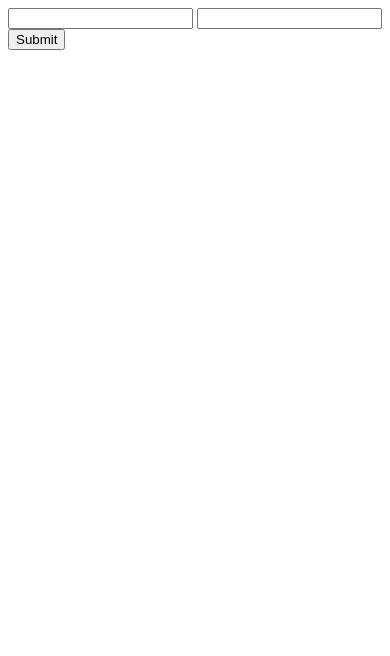
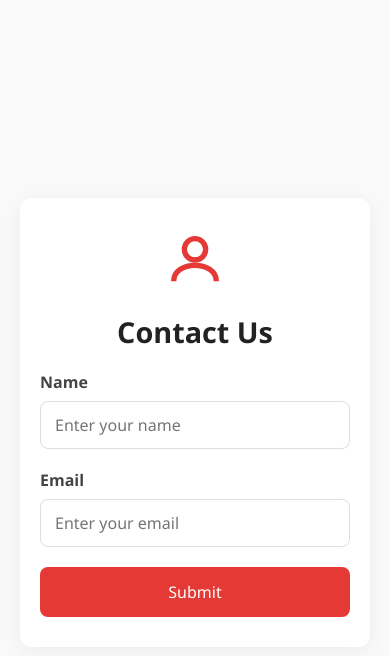
Before and after one commit to renzi-a/groupact, a plain HTML site: page contact.html in a window 390 px wide. Drawn offline with Linux system fonts and the light colour scheme.

Commit message:
Changes in about.html and contact.html

```diff
--- a/contact.html
+++ b/contact.html
@@ -1,12 +1,198 @@
 <!DOCTYPE html>
-<html>
-<head><title>Contact</title></head>
+<html lang="en">
+<head>
+    <meta charset="UTF-8" />
+    <title>Contact</title>
+    <meta name="viewport" content="width=device-width, initial-scale=1" />
+
+    <style>
+        /* Base reset */
+        *, *::before, *::after {
+            box-sizing: border-box;
+            margin: 0;
+            padding: 0;
+            font-family: 'Segoe UI', Tahoma, Geneva, Verdana, sans-serif;
+        }
+
+        body {
+            background-color: #f9f9f9;
+            color: #333;
+            display: flex;
+            justify-content: center;
+            align-items: center;
+            min-height: 100vh;
+            padding: 20px;
+        }
+
+        .contact-form {
+            background-color: #fff;
+            padding: 40px;
+            border-radius: 12px;
+            box-shadow: 0 4px 20px rgba(0,0,0,0.05);
+            max-width: 400px;
+            width: 100%;
+            position: relative;
+            overflow: hidden;
+            transition: all 0.3s ease-in-out;
+        }
+
+        .user-icon {
+            display: flex;
+            justify-content: center;
+            margin-bottom: 20px;
+        }
+
+        .user-icon svg {
+            width: 64px;
+            height: 64px;
+            stroke: #e53935;
+            stroke-width: 2;
+        }
+
+        .contact-form h2 {
+            font-size: 1.8rem;
+            margin-bottom: 20px;
+            color: #222;
+            text-align: center;
+        }
+
+        .form-group {
+            margin-bottom: 20px;
+        }
+
+        .form-group label {
+            display: block;
+            margin-bottom: 8px;
+            font-weight: 600;
+            color: #444;
+        }
+
+        .form-group input {
+            width: 100%;
+            padding: 12px 14px;
+            border: 1px solid #ddd;
+            border-radius: 8px;
+            font-size: 1rem;
+            transition: border-color 0.3s, box-shadow 0.3s;
+        }
+
+        .form-group input:focus {
+            border-color: #e53935;
+            box-shadow: 0 0 0 3px rgba(229, 57, 53, 0.2);
+            outline: none;
+        }
+
+        .submit-btn {
+            width: 100%;
+            padding: 14px;
+            font-size: 1rem;
+            background-color: #e53935;
+            color: #fff;
+            border: none;
+            border-radius: 8px;
+            cursor: pointer;
+            transition: background-color 0.3s;
+        }
+
+        .submit-btn:hover {
+            background-color: #c62828;
+        }
+
+        .success-message {
+            display: none;
+            position: absolute;
+            top: 50%;
+            left: 50%;
+            transform: translate(-50%, -50%);
+            text-align: center;
+            color: #e53935;
+            animation: fadeIn 0.5s ease-in-out forwards;
+        }
+
+        .success-message svg {
+            width: 60px;
+            height: 60px;
+            margin-bottom: 16px;
+            stroke-width: 2.5;
+        }
+
+        @keyframes fadeIn {
+            0% { opacity: 0; transform: translate(-50%, -50%) scale(0.9); }
+            100% { opacity: 1; transform: translate(-50%, -50%) scale(1); }
+        }
+
+        /* Responsive */
+        @media (max-width: 480px) {
+            .contact-form {
+                padding: 30px 20px;
+            }
+        }
+    </style>
+</head>
+
 <body>
-    <form>
-        <input type="text" name="name">
-        <input type="email" name="email">
-        <button>Submit</button>
+    <form class="contact-form" id="contactForm">
+        <!-- User icon -->
+        <div class="user-icon">
+            <svg viewBox="0 0 24 24" fill="none">
+                <circle cx="12" cy="8" r="4" stroke="#e53935" stroke-width="2" />
+                <path d="M4 20c0-4 4-6 8-6s8 2 8 6" stroke="#e53935" stroke-width="2" />
+            </svg>
+        </div>
+
+        <h2>Contact Us</h2>
+
+        <div class="form-group">
+            <label for="name">Name</label>
+            <input type="text" id="name" name="name" required placeholder="Enter your name" />
+        </div>
+
+        <div class="form-group">
+            <label for="email">Email</label>
+            <input type="email" id="email" name="email" required placeholder="Enter your email" />
+        </div>
+
+        <button type="submit" class="submit-btn">Submit</button>
+
+        <div class="success-message" id="successMessage">
+            <svg viewBox="0 0 24 24" fill="none" stroke="#e53935" stroke-linecap="round" stroke-linejoin="round">
+                <polyline points="20 6 9 17 4 12" />
+            </svg>
+            <div>Thank you! Your response has been sent.</div>
+        </div>
     </form>
-    <script src="js/form.js"></script>
+
+    <script>
+        document.addEventListener("DOMContentLoaded", function() {
+            const contactForm = document.getElementById("contactForm");
+            const successMessage = document.getElementById("successMessage");
+
+            contactForm.addEventListener("submit", function(e) {
+                e.preventDefault();
+
+                // Simulate form processing delay
+                setTimeout(function() {
+                    // Fade the form fields
+                    contactForm.querySelectorAll('input, button, h2').forEach(el => {
+                        el.style.opacity = '0.3';
+                        el.style.pointerEvents = 'none';
+                    });
+                    // Reset form
+                    contactForm.reset();
+                    // Show success message
+                    successMessage.style.display = "block";
+
+                    // After 2 seconds, restore form
+                    setTimeout(function() {
+                        successMessage.style.display = "none";
+                        contactForm.querySelectorAll('input, button, h2').forEach(el => {
+                            el.style.opacity = '1';
+                            el.style.pointerEvents = 'auto';
+                        });
+                    }, 2000);
+                }, 500);
+            });
+        });
+    </script>
 </body>
 </html>
```
Also changed, not shown: about.html (line endings or trailing spaces).
